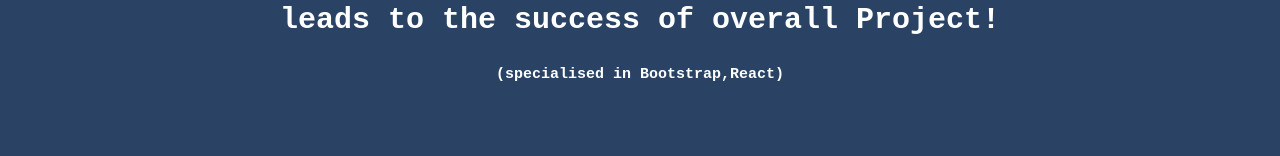
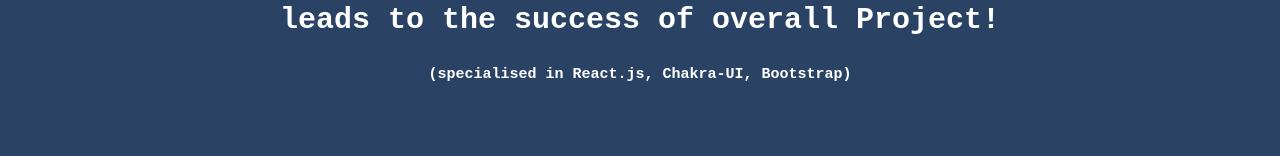
Before and after one commit to AgniveshChaubey/portfolio, a React (Create React App) app: page / in a window 1280 px wide. Shown: the part 458-614 px from the top of the page. Built offline with nearby package versions, Linux system fonts and the light colour scheme.

Commit message:
footer modified

```diff
--- a/src/components/Footer.js
+++ b/src/components/Footer.js
@@ -14,7 +14,7 @@
           maxWidth="1024px"
           height={16}
         >
-          <p>Agnivesh • © 2022</p>
+          <p>Agnivesh • © 2023</p>
         </Flex>
       </footer>
     </Box>
--- a/src/components/LandingSection.js
+++ b/src/components/LandingSection.js
@@ -4,7 +4,7 @@
 
 const greeting = "HELLO, I AM AGNIVESH CHAUBEY!";
 const bio1 = "A focused web developer building the Frontend components that leads to the success of overall Project!";
-const bio2 = "(specialised in Bootstrap,React)";
+const bio2 = "(specialised in React.js, Chakra-UI, Bootstrap)";
 
 // Implement the UI for the LandingSection component according to the instructions.
 // Use a combination of Avatar, Heading and VStack components.
```
